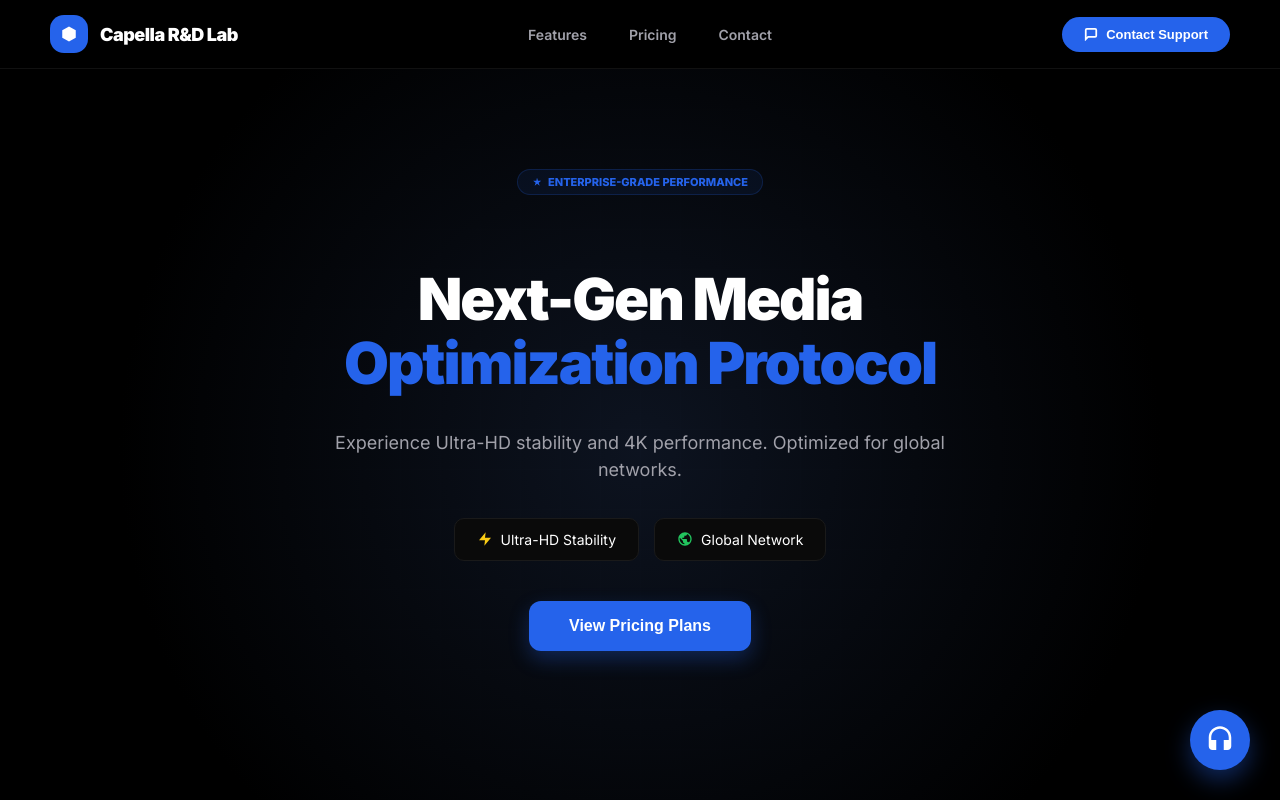
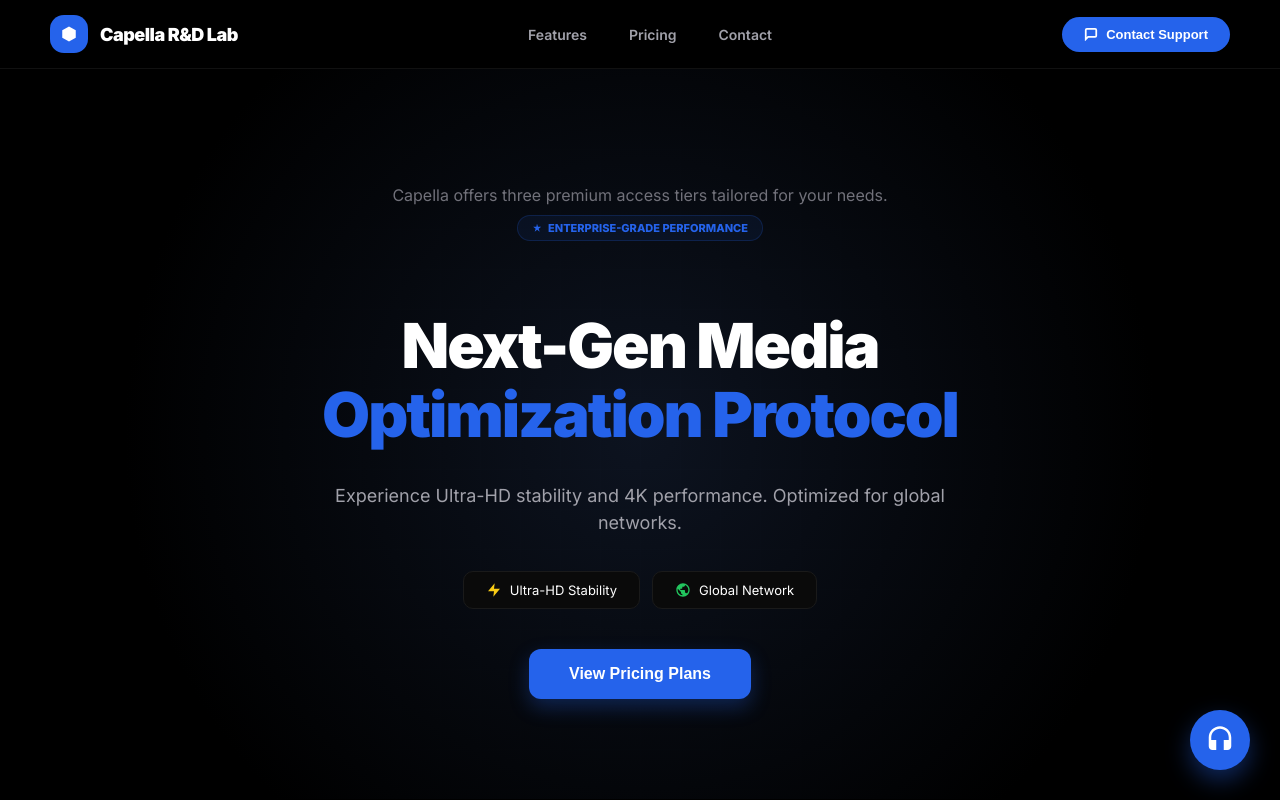
Before and after one commit to moh-tech244/capella-web, a React (Vite) app: page / in a window 1280 px wide. Shown: the top 800 px of the page. Built offline with nearby package versions, Linux system fonts and the light colour scheme.

Commit message:
Update Hero.tsx

```diff
--- a/src/components/Hero.tsx
+++ b/src/components/Hero.tsx
@@ -1,9 +1,18 @@
-import React from 'react';
+import React, { useState, useEffect } from 'react';
 
 export default function Hero() {
+  const [isMobile, setIsMobile] = useState(false);
+
+  useEffect(() => {
+    const handleResize = () => setIsMobile(window.innerWidth < 768);
+    handleResize();
+    window.addEventListener('resize', handleResize);
+    return () => window.removeEventListener('resize', handleResize);
+  }, []);
+
   return (
     <section id="features" style={{
-      padding: '100px 20px',
+      padding: isMobile ? '60px 15px' : '100px 20px',
       textAlign: 'center',
       backgroundColor: '#000',
       color: '#fff',
@@ -17,44 +26,67 @@ export default function Hero() {
         linear-gradient(90deg, rgba(26, 32, 44, 0.15) 1px, transparent 1px)
       `,
       backgroundSize: '100% 100%, 40px 40px, 40px 40px',
-      minHeight: '70vh'
+      minHeight: isMobile ? '50vh' : '65vh',
+      overflow: 'hidden'
     }}>
+
+      {/* Nouvelle phrase ajoutée au-dessus */}
+      <p style={{
+        fontSize: isMobile ? '13px' : '16px',
+        color: '#71717a',
+        marginBottom: '10px',
+        fontWeight: '500'
+      }}>
+        Capella offers three premium access tiers tailored for your needs.
+      </p>
+
       <div style={{
         display: 'flex', alignItems: 'center', gap: '6px',
         backgroundColor: 'rgba(37, 99, 235, 0.08)', border: '1px solid rgba(37, 99, 235, 0.2)',
-        color: '#2563eb', padding: '5px 14px', borderRadius: '99px', fontSize: '11px', fontWeight: '700', marginBottom: '25px', textTransform: 'uppercase'
+        color: '#2563eb', padding: '5px 14px', borderRadius: '99px',
+        fontSize: isMobile ? '10px' : '11px', fontWeight: '700', marginBottom: '20px', textTransform: 'uppercase'
       }}>
         <svg width="10" height="10" viewBox="0 0 24 24" fill="#2563eb"><path d="M12 2l2.4 7.2h7.6l-6 4.8 2.4 7.2-6-4.8-6 4.8 2.4-7.2-6-4.8h7.6z"/></svg>
         Enterprise-Grade Performance
       </div>
 
       <h1 style={{
-        fontSize: '58px', // Légèrement augmenté
+        fontSize: isMobile ? '36px' : '62px',
         fontWeight: '900',
         marginBottom: '15px',
-        letterSpacing: '-2px',
+        letterSpacing: isMobile ? '-1px' : '-2px',
         lineHeight: '1.1',
-        maxWidth: '900px' // Largeur augmentée ici
+        maxWidth: '900px',
+        padding: '0 10px'
       }}>
         Next-Gen Media <br/>
         <span style={{ color: '#2563eb' }}>Optimization Protocol</span>
       </h1>
 
       <p style={{
-        fontSize: '18px',
+        fontSize: isMobile ? '15px' : '18px',
         color: '#a1a1aa',
-        maxWidth: '650px', // Largeur augmentée ici
+        maxWidth: '650px',
         lineHeight: '1.5',
-        marginBottom: '35px'
+        marginBottom: '35px',
+        padding: '0 15px'
       }}>
         Experience Ultra-HD stability and 4K performance. Optimized for global networks.
       </p>
 
-      <div style={{ display: 'flex', gap: '15px', marginBottom: '40px', flexWrap: 'wrap', justifyContent: 'center' }}>
+      <div style={{
+        display: 'flex',
+        gap: '12px',
+        marginBottom: '40px',
+        flexDirection: isMobile ? 'column' : 'row',
+        width: isMobile ? '100%' : 'auto',
+        alignItems: 'center'
+      }}>
         <div style={{
           display: 'flex', alignItems: 'center', gap: '8px',
           backgroundColor: '#0a0a0a', border: '1px solid #1a1a1a',
-          padding: '12px 22px', borderRadius: '10px', color: '#fff', fontSize: '14px'
+          padding: '10px 22px', borderRadius: '10px', color: '#fff', fontSize: '13px',
+          width: isMobile ? '80%' : 'auto', justifyContent: 'center'
         }}>
           <svg width="16" height="16" viewBox="0 0 24 24" fill="#facc15"><path d="M13 2L3 14h9l-1 8 10-12h-9z"/></svg>
           Ultra-HD Stability
@@ -63,7 +95,8 @@ export default function Hero() {
         <div style={{
           display: 'flex', alignItems: 'center', gap: '8px',
           backgroundColor: '#0a0a0a', border: '1px solid #1a1a1a',
-          padding: '12px 22px', borderRadius: '10px', color: '#fff', fontSize: '14px'
+          padding: '10px 22px', borderRadius: '10px', color: '#fff', fontSize: '13px',
+          width: isMobile ? '80%' : 'auto', justifyContent: 'center'
         }}>
           <svg width="16" height="16" viewBox="0 0 24 24" fill="#22c55e"><path d="M12 2C6.48 2 2 6.48 2 12s4.48 10 10 10 10-4.48 10-10S17.52 2 12 2zm-1 17.93c-3.95-.49-7-3.85-7-7.93 0-.62.08-1.21.21-1.79L9 15v1c0 1.1.9 2 2 2v1.93zm6.9-2.54c-.26-.81-1-1.39-1.9-1.39h-1v-3c0-.55-.45-1-1-1H8v-2h2c.55 0 1-.45 1-1V7h2c1.1 0 2-.9 2-2v-.41c2.93 1.19 5 4.06 5 7.41 0 2.08-.8 3.97-2.1 5.39z"/></svg>
           Global Network
@@ -73,8 +106,8 @@ export default function Hero() {
       <button
         onClick={() => document.getElementById('pricing')?.scrollIntoView({ behavior: 'smooth' })}
         style={{
-          backgroundColor: '#2563eb', color: 'white', padding: '16px 40px',
-          borderRadius: '12px', border: 'none', fontSize: '16px', fontWeight: '800',
+          backgroundColor: '#2563eb', color: 'white', padding: isMobile ? '14px 28px' : '16px 40px',
+          borderRadius: '12px', border: 'none', fontSize: isMobile ? '14px' : '16px', fontWeight: '800',
           cursor: 'pointer', boxShadow: '0 8px 20px rgba(37, 99, 235, 0.3)'
         }}
       >
```
